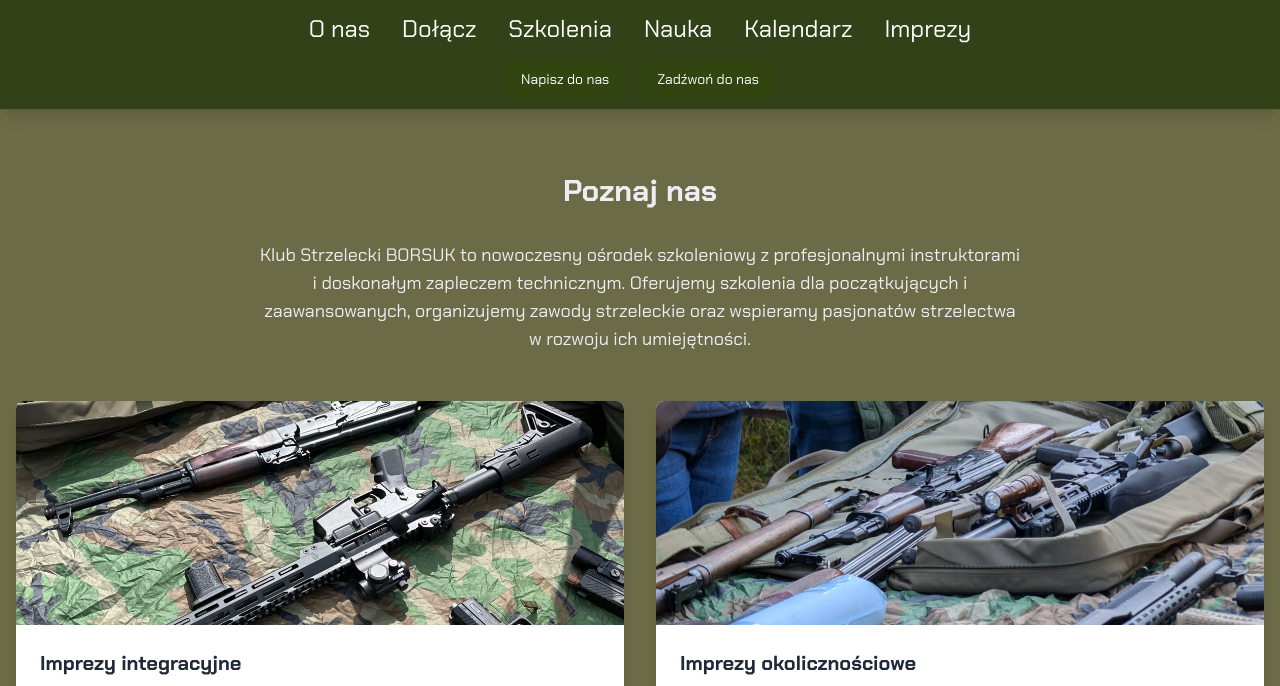
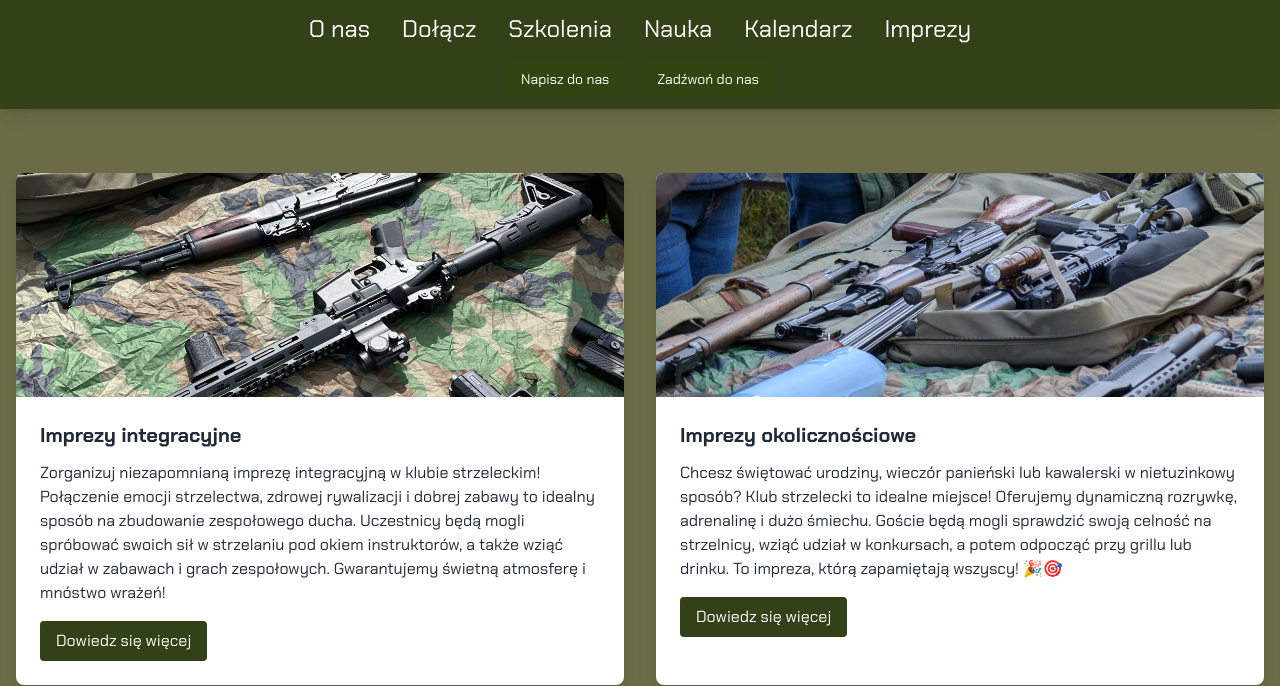
Before and after one commit to olsze420/borsuk-www, a website: page Imprezy/index.html in a window 1280 px wide. Shown: the part 135-821 px from the top of the page. Drawn offline with nearby package versions, Linux system fonts and the light colour scheme.

Commit message:
no about us in imprezy index

```diff
--- a/Imprezy/index.html
+++ b/Imprezy/index.html
@@ -60,10 +60,7 @@
 
     <section class="about-us py-16 px-4">
         <div class="container mx-auto">
-            <h2 class="text-3xl font-bold text-center mb-8 " style="color: #ededf3">Poznaj nas</h2>
-            <div class="max-w-3xl mx-auto text-center mb-12 text-lg">
-                <p style="color: #ededf3">Klub Strzelecki BORSUK to nowoczesny ośrodek szkoleniowy z profesjonalnymi instruktorami i doskonałym zapleczem technicznym. Oferujemy szkolenia dla początkujących i zaawansowanych, organizujemy zawody strzeleckie oraz wspieramy pasjonatów strzelectwa w rozwoju ich umiejętności.</p>
-            </div>
+
 
             <div class="grid grid-cols-1 md:grid-cols-2 lg:grid-cols-2 gap-8">
                 <div class="feature-card bg-white rounded-lg shadow-lg overflow-hidden transform hover:scale-105 transition-transform duration-300">
```
